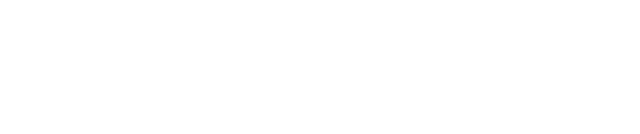
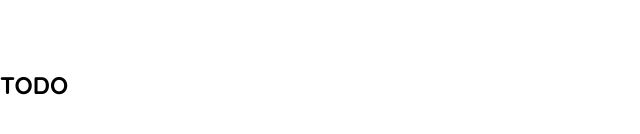
Before and after one commit to Fatapix/portfolio, a Next.js app in the folder app/: page / in a window 1280 px wide. Shown: the part 1530-1664 px from the top of the page, without its empty margins (0-640 px from the left). Before the commit the page ends 1600 px from the top, so only its background shows below. Built offline with nearby package versions, Linux system fonts and the light colour scheme; a web font is replaced by a local one.

Commit message:
feat(sections): create PortfolioSection and add in website

```diff
--- /dev/null
+++ b/app/components/sections/PortfolioSection.tsx
@@ -0,0 +1,7 @@
+export default function PortfolioSection() {
+    return (
+        <section className="portfolio-section">
+            <h1>TODO</h1>
+        </section>
+    )
+}
--- a/app/pages/index.tsx
+++ b/app/pages/index.tsx
@@ -3,12 +3,14 @@ import Head from 'next/head'
 import Layout from '../components/Layout'
 import HomeSection from '../components/sections/HomeSection'
 import AboutSection from '../components/sections/AboutSection'
+import PortfolioSection from '../components/sections/PortfolioSection'
 
 export default function Home() {
   return (
     <Layout title="Portfolio - Développeur Web">
       <HomeSection />
       <AboutSection />
+      <PortfolioSection />
     </Layout>
   )
 }
```
